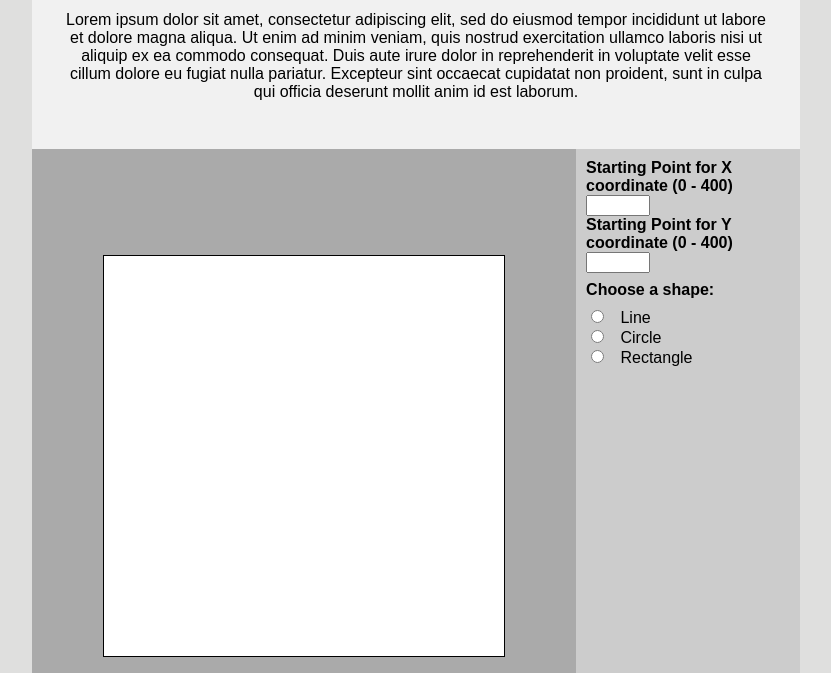
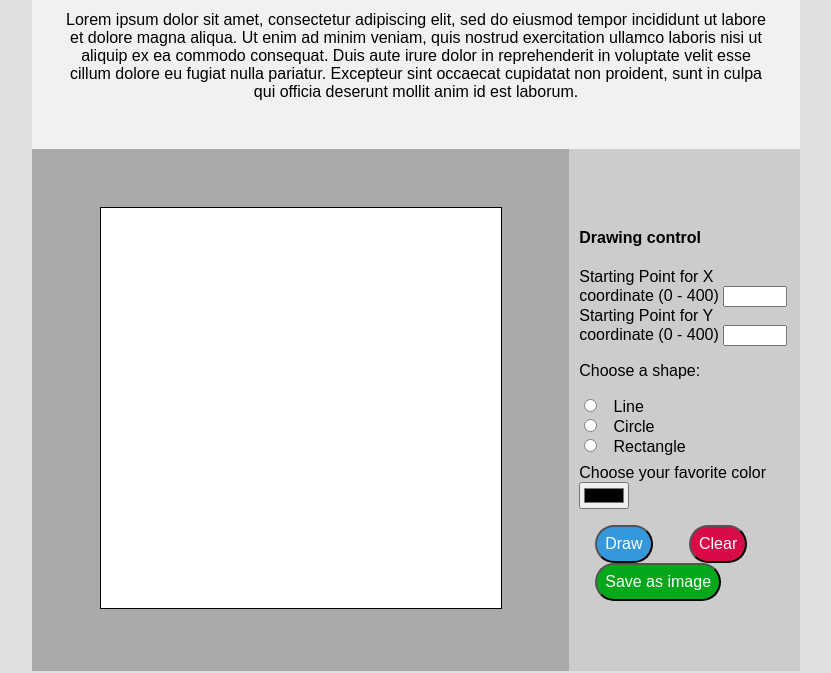
Before and after one commit to JimL8866/ICTPRG435-Assessment-2, a plain HTML site: page index.html in a window 1280 px wide. Shown: the part 140-813 px from the top of the page, without its empty margins (224-1055 px from the left). Drawn offline with Linux system fonts and the light colour scheme.

Commit message:
drawing control completed

```diff
--- a/index.html
+++ b/index.html
@@ -30,13 +30,15 @@
 
 
     <div class="right">
-      <label for="starX"><b>Starting Point for X coordinate (0 - 400)</b></label>
+      <div class="draw-control">
+      <h4>Drawing control</h4>
+      <label for="starX">Starting Point for X coordinate (0 - 400)</label>
       <input type="number" id="starX" min="0" max="400"> <br>
 
-      <label for="starY"><b>Starting Point for Y coordinate (0 - 400)</b></label>
+      <label for="starY">Starting Point for Y coordinate (0 - 400)</label>
       <input type="number" id="starY" min="0" max="400">
 
-      <h4>Choose a shape:</h4>
+      <p>Choose a shape:</p>
       <!-- line shape -->
       <input type="radio" id="line" name="shape">
         <label for="line">Line</label><br>
@@ -45,7 +47,14 @@
         <label for="endX">Ending Point for X coordinate (0 - 400)</label>
         <input type="number" id="endX" min="0" max="400"><br>
         <label for="endY">Ending Point for Y coordinate (0 - 400)</label>
-        <input type="number" id="endY" min="0" max="400">
+        <input type="number" id="endY" min="0" max="400"><br>
+        <label for="lineWidth">Select a line width</label>
+        <select id="lineWidth">
+          <option value="1">Thin</option>
+          <option value="3">Normal</option>
+          <option value="5">Thick</option>
+          <option value="7">Extra Thick</option>
+        </select>
       </div>
 
       <!-- circle shape -->
@@ -71,6 +80,18 @@
         <p class="display-height">Value:<span id="display-height-value"></span></p><br>
       </div>
 
+      <!-- user choose color -->
+      <div class="color-palette">
+      <label for="color">Choose your favorite color</label><br>
+      <input type="color" id="color">
+      </div>
+
+      <!-- buttons -->
+      <button id="draw-btn">Draw</button>
+      <button id="clear-btn">Clear</button>
+      <button id="image-btn">Save as image</button>
+    </div>
+
     </div>
 
     <div id="reg-form">
--- a/styles.css
+++ b/styles.css
@@ -5,7 +5,7 @@ body {
 }
 
 h4 {
-  margin: 0.5rem 0;
+  margin: 1 rem 0;
 
 }
 
@@ -18,10 +18,8 @@ h4 {
 
 /* Style the title */
 .title {
-
   text-align: center;
   font-size: 3rem;
-
 }
 
 
@@ -69,7 +67,7 @@ h4 {
 
 /* Style canvas */
 .canvas {
-  padding: 6rem 0;
+  padding: 3rem 0;
 
 }
 
@@ -82,6 +80,11 @@ h4 {
 
 
 
+.draw-control{
+  padding: 3rem 0;
+}
+
+
 /* endvalue, radius, width and height display none */
 .end-value,.radius,.width-height {
   display: none;
@@ -91,6 +94,66 @@ h4 {
 .display-radius,.display-width,.display-height {
   display: inline-block
 }
+
+.color-palette {
+  padding: 0.5rem 0;
+  padding-bottom: 1rem;
+}
+
+
+/* button */
+
+#draw-btn {
+  background: #3498db;
+  border-radius: 2rem;
+  font-family: Arial;
+  color: #ffffff;
+  font-size: 1rem;
+  padding: 0.5rem;
+  margin:0 1rem;
+  text-align: center;
+}
+
+#draw-btn:hover {
+  background: #3cb0fd;
+}
+
+#clear-btn {
+  background: #d80a48;
+  border-radius: 2rem;
+  font-family: Arial;
+  color: #ffffff;
+  font-size: 1rem;
+  padding: 0.5rem;
+  margin:0 1rem;
+  text-align: center;
+}
+
+#clear-btn:hover {
+  background: #ec4972;
+}
+
+#image-btn {
+  background: #05a81b;
+  border-radius: 2rem;
+  font-family: Arial;
+  color: #ffffff;
+  font-size: 1rem;
+  padding: 0.5rem;
+  margin:0 1rem;
+  text-align: center;
+}
+
+#image-btn:hover {
+  background: #6dce61;
+}
+
+
+
+
+
+
+
 
 
 /* Style the footer */
```
